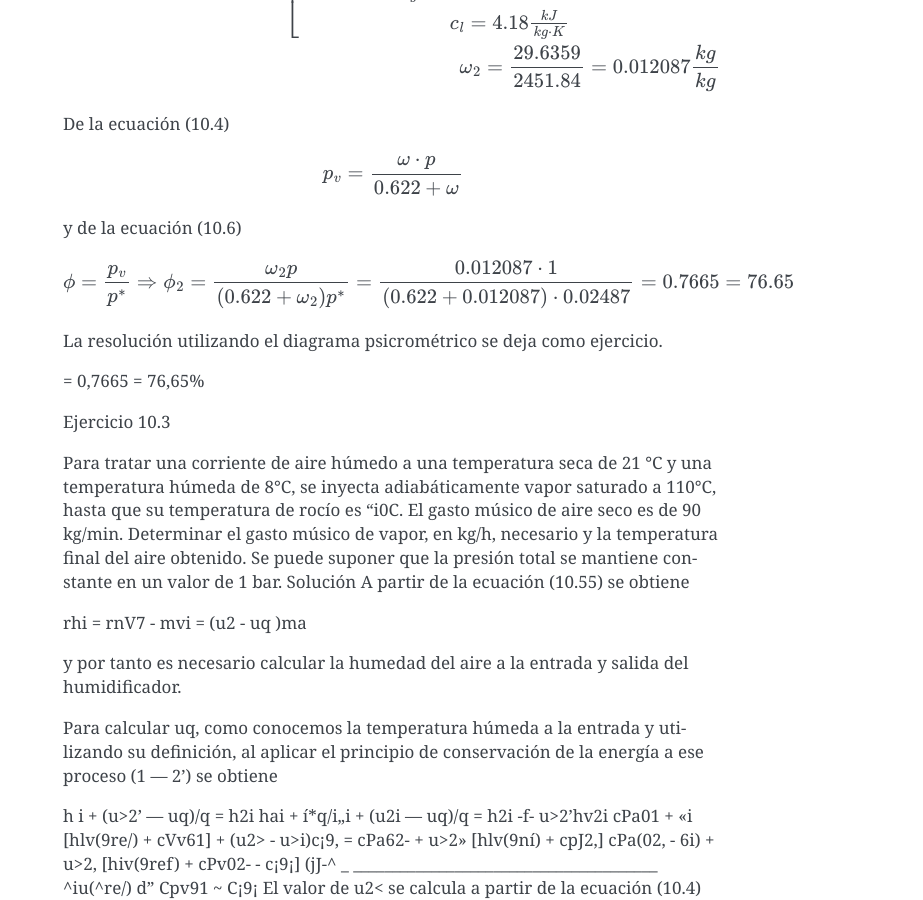
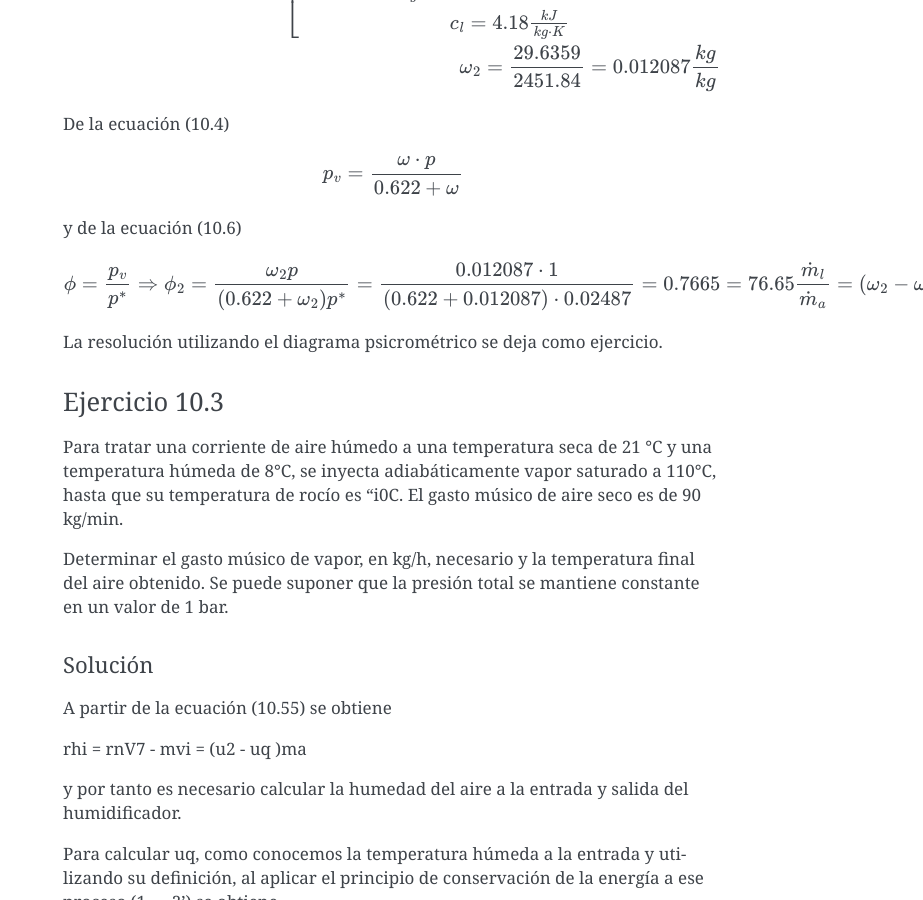
Before and after one commit to mantielero/termodinamica, a Sphinx documentation site: the page built from source/vapores_acondicionamiento.rst, in a window 1280 px wide and 900 px high, scrolled down 13912 px. Shown: the whole window, without its empty margins (357-1280 px from the left). Built offline with Sphinx 7.4.7, drawn with Linux system fonts in a browser that asks for light colours; pages that are not in the unit, such as notebooks, are missing from menus; some of the changed text lies outside the part shown.

Commit message:
Update vapores_acondicionamiento.rst

```diff
--- a/source/vapores_acondicionamiento.rst
+++ b/source/vapores_acondicionamiento.rst
@@ -440,18 +440,25 @@
 
 .. math::
 
-   \phi = \frac{p_v}{p^*} \Rightarrow \phi_2 = \frac{\omega_2 p}{(0.622+\omega_2)p^*} = \frac{0.012087 \cdot 1}{(0.622+0.012087)\cdot 0.02487} = 0.7665 = 76.65%
+   \phi = \frac{p_v}{p^*} \Rightarrow \phi_2 = \frac{\omega_2 p}{(0.622+\omega_2)p^*} = \frac{0.012087 \cdot 1}{(0.622+0.012087)\cdot 0.02487} = 0.7665 = 76.65% \\
+   \frac{\dot{m}_l}{\dot{m}_a} = (\omega_2 - \omega_1) = 5.39\cdot 10^{-3}\frac{kg}{kg}
 
 La resolución utilizando el diagrama psicrométrico se deja como ejercicio.
 
-= 0,7665 = 76,65%
+
 
 Ejercicio 10.3
+^^^^^^^^^^^^^^
 
 Para tratar una corriente de aire húmedo a una temperatura seca de 21 °C y una temperatura húmeda de 8°C, se inyecta adiabáticamente vapor saturado a 110°C, hasta que su temperatura de rocío es \“i0C.
 El gasto músico de aire seco es de 90 kg/min.
+
 Determinar el gasto músico de vapor, en kg/h, necesario y la temperatura final del aire obtenido.
-Se puede suponer que la presión total se mantiene constante en un valor de 1 bar. Solución
+Se puede suponer que la presión total se mantiene constante en un valor de 1 bar.
+
+Solución
+''''''''
+
 A partir de la ecuación (10.55) se obtiene
 
 rhi = rnV7 - mvi = (u2 - uq )ma
```
